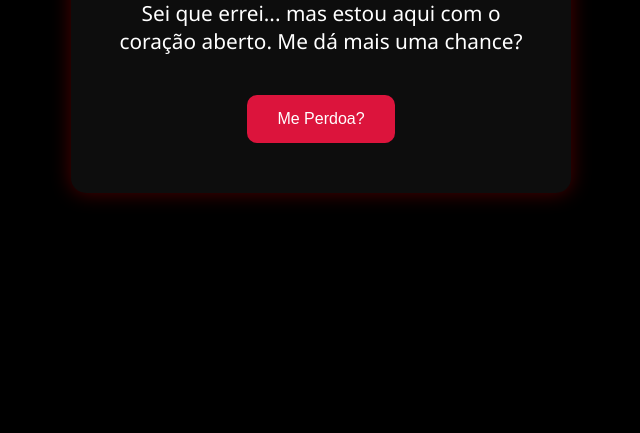
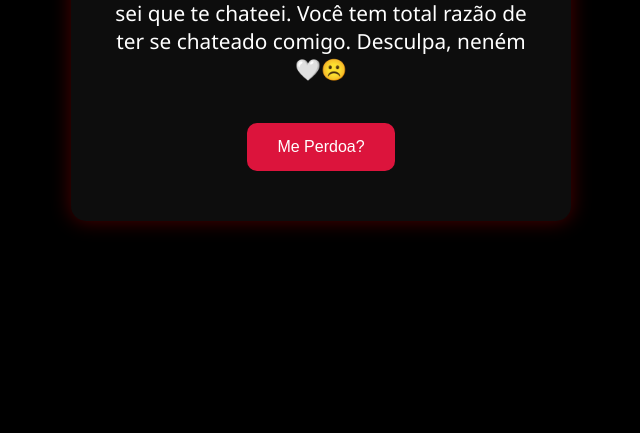
Before and after one commit to luanamendz/-., a plain HTML site: page index.html in a window 1280 px wide. Shown: the part 367-800 px from the top of the page, without its empty margins (319-959 px from the left). Drawn offline with Linux system fonts and the light colour scheme.

Commit message:
index.html

```diff
--- a/index.html
+++ b/index.html
@@ -9,8 +9,9 @@
   <div class="container">
     <h1>Me desculpa</h1>
     <p class="mensagem">
-      Sei que errei... mas estou aqui com o coração aberto.
-      Me dá mais uma chance?
+  Me desculpa, não devia ter falado aquilo e sei que te chateei.
+  Você tem total razão de ter se chateado comigo.
+  Desculpa, neném 🤍☹️
     </p>
     <button id="perdoaBtn">Me Perdoa?</button>
 
```
